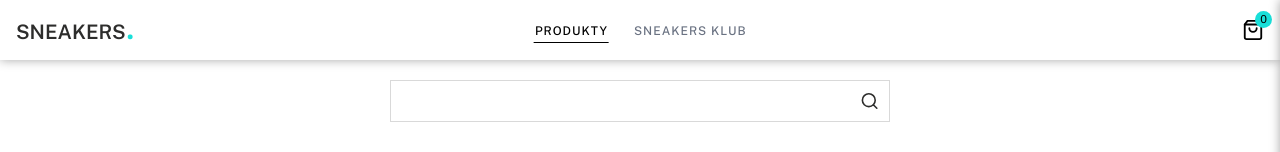
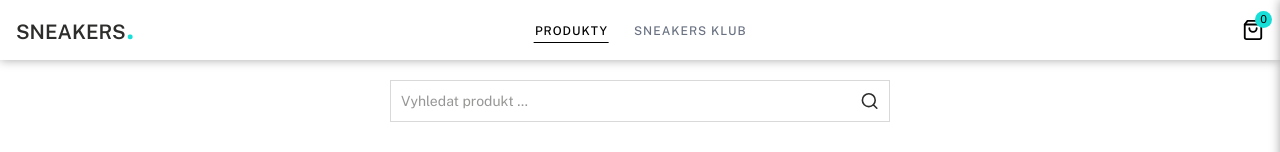
Before and after one commit to DejvCodes/Sneakers-Shop-Next.js, a Next.js app: page / in a window 1280 px wide. Shown: the top 152 px of the page. Built offline with nearby package versions, Linux system fonts and the light colour scheme.

Commit message:
feat: implement product search functionality and update product listing

```diff
--- a/app/page.tsx
+++ b/app/page.tsx
@@ -1,9 +1,21 @@
 'use client';
+import {Sneaker} from '@/types';
 import {LuSearch} from 'react-icons/lu';
+import {useEffect, useState} from 'react';
 import {sneakers} from '@/constants/sneakers';
 import ProductCard from '@/components/ProductCard';
 
 const Products = () => {
+  const [searchingProduct, setSearchingProduct] = useState('');
+  const [filteredProducts, setFilteredProducts] = useState<Sneaker[]>(sneakers);
+
+  useEffect(() => {
+    const productsAfterFilter = sneakers.filter((oneSneaker) => {
+      return oneSneaker.fullName.toLowerCase().includes(searchingProduct.toLowerCase());
+    })
+    setFilteredProducts(productsAfterFilter);
+  }, [searchingProduct]);
+
   return <section
     className='w-full max-w-7xl flex items-center justify-center my-20 mx-auto px-4'
   >
@@ -11,6 +23,9 @@ const Products = () => {
       <div className='w-125 max-w-[calc(100vw-24px)] text-xl border border-black/15 flex items-center mb-6 md:mb-8 p-2.5'>
         <input
           type='text'
+          placeholder='Vyhledat produkt ...'
+          value={searchingProduct}
+          onChange={(e) => setSearchingProduct(e.target.value)}
           className='w-full text-sm outline-none'
         />
         <LuSearch />
@@ -22,7 +37,7 @@ const Products = () => {
         max-[550px]:gap-1.75 max-[550px]:mx-0
         max-[370px]:grid-cols-1
       '>
-        {sneakers.map((oneSneaker) => {
+        {filteredProducts.map((oneSneaker) => {
           return <ProductCard key={oneSneaker.id} {...oneSneaker} />
         })}
       </div>
```
